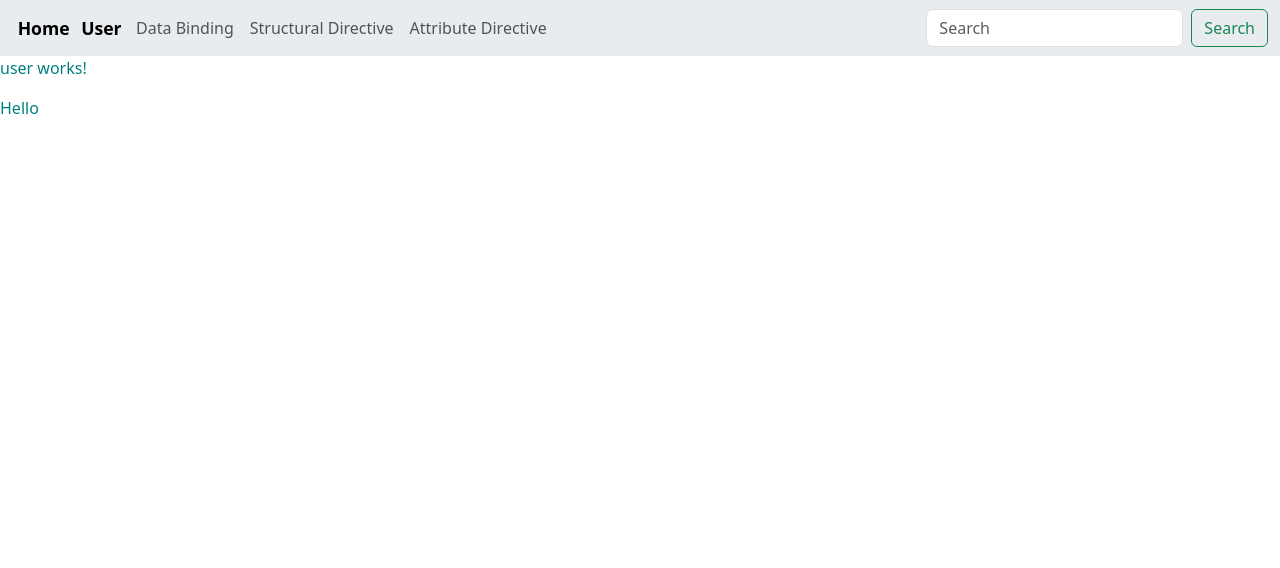
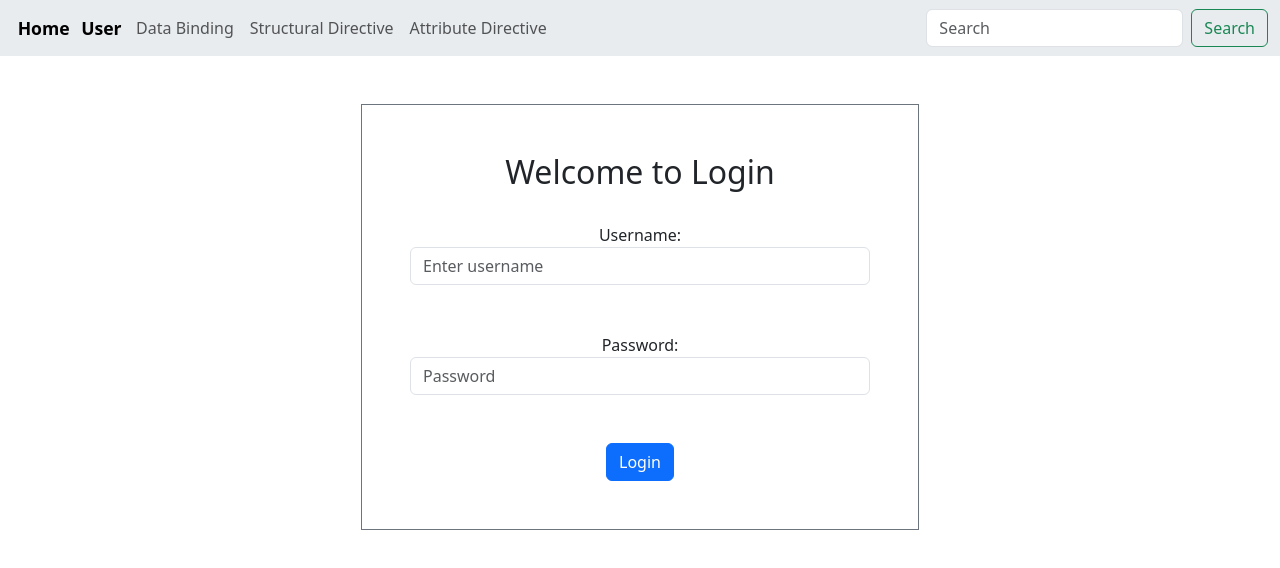
Before and after one commit to BebsYanski/angular, an Angular app in the folder angular_19_proj/: page /user in a window 1280 px wide. Shown: the top 568 px of the page. Built offline with nearby package versions, Linux system fonts and the light colour scheme.

Commit message:
life cycle

```diff
--- a/angular_19_proj/src/app/user/user.html
+++ b/angular_19_proj/src/app/user/user.html
@@ -1,2 +1,18 @@
-<p>user works!</p>
-<p>Hello</p>
+<div class="container d-flex justify-content-center mt-5" style="height: 100%">
+  <form action="/structural-directives" class="text-center w-50 p-5 border border-secondary">
+    <h2>Welcome to Login</h2>
+    <br />
+    <div class="form-group">
+      <label for="username ">Username:</label>
+      <input class="form-control" type="text" id="username" placeholder="Enter username" />
+    </div>
+    <br /><br />
+    <div class="form-group">
+      <label for="password">Password:</label>
+      <input class="form-control" type="password" name="" id="password" placeholder="Password" />
+    </div>
+    <br /><br />
+    <!-- <button type="submit" class="btn btn-primary" routerLink="/structural-directives">Login</button> -->
+    <button type="submit" class="btn btn-primary" (click)="loginData()">Login</button>
+  </form>
+</div>
--- a/angular_19_proj/src/app/user/user.ts
+++ b/angular_19_proj/src/app/user/user.ts
@@ -1,11 +1,76 @@
-import { Component } from '@angular/core';
+import {
+  AfterContentChecked,
+  AfterContentInit,
+  AfterViewChecked,
+  AfterViewInit,
+  Component,
+  DoCheck,
+  OnChanges,
+  OnDestroy,
+  OnInit,
+  SimpleChanges,
+} from '@angular/core';
+import { Router, RouterLink } from '@angular/router';
 
 @Component({
   selector: 'app-user',
   imports: [],
   templateUrl: './user.html',
-  styleUrl: './user.scss'
+  styleUrl: './user.scss',
 })
-export class User {
+export class User
+  implements
+    OnChanges,
+    OnInit,
+    DoCheck,
+    AfterContentChecked,
+    AfterContentInit,
+    AfterViewInit,
+    AfterViewChecked,
+    OnDestroy
+{
+  topic: string = '';
+  constructor(private router: Router) {
+    console.log('Hello from constructor');
+    this.topic = 'Angular';
+  }
 
+  ngOnChanges(changes: SimpleChanges): void {
+    // used for component input property
+    console.log('1. ngOnChanges called');
+  }
+
+  ngOnInit(): void {
+    // Used for API calls
+    console.log('2. ngOnInit called');
+  }
+
+  ngDoCheck(): void {
+    // Used for every change detection
+    console.log('3. ngDoCheck called');
+  }
+  ngAfterContentChecked(): void {
+    // used after ng-content has been checked
+    console.log('5. ngAfterContentChecked called');
+  }
+  ngAfterContentInit(): void {
+    // used for ng-content
+
+    console.log('4. ngAfterContentInit called');
+  }
+  ngAfterViewInit(): void {
+    // Used for viewChild
+    console.log('6. ngAfterViewInit called');
+  }
+  ngAfterViewChecked(): void {
+    console.log('7. ngAfterViewChecked called');
+  }
+  ngOnDestroy(): void {
+    console.log('8. ngOnDestroy called');
+  }
+  loginData() {
+    // User Verification Logic
+    // this.router.navigateByUrl('structural-directives');
+    this.router.navigate(['structural-directives']);
+  }
 }
```
